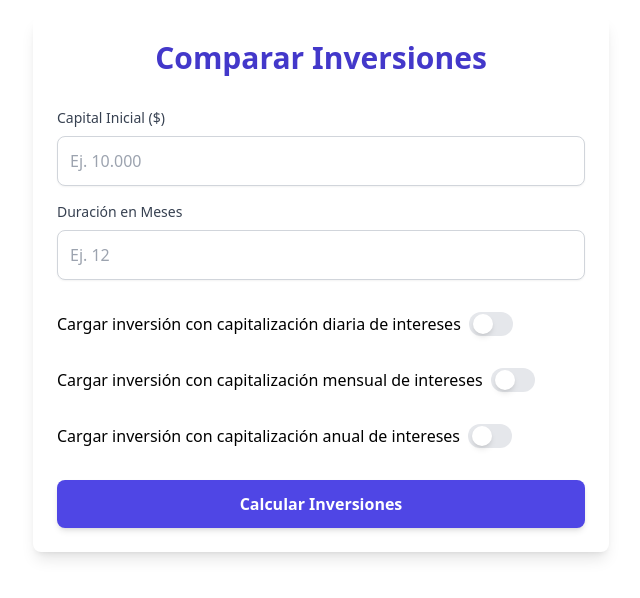
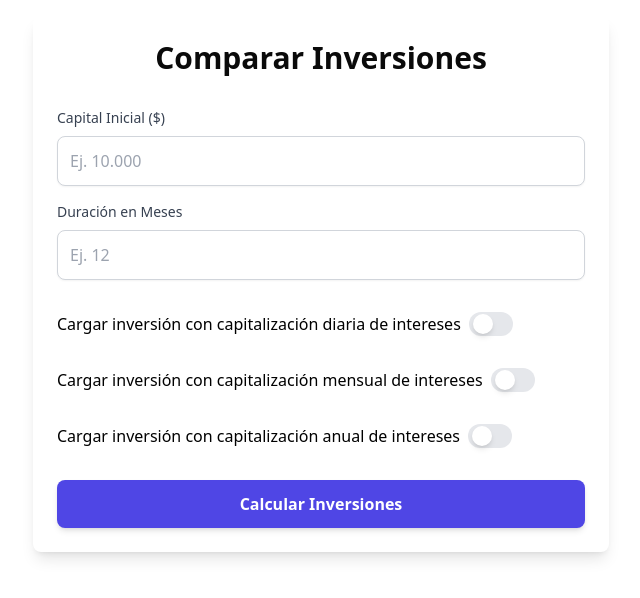
Before and after one commit to mateovalenzuela/front-comparador-de-inversiones, a React (Vite) app: page / in a window 1280 px wide. Shown: the top 598 px of the page, without its empty margins (319-959 px from the left). Built offline with nearby package versions, Linux system fonts and the light colour scheme.

Commit message:
refactor: change title color

```diff
--- a/src/InvestmentForm.jsx
+++ b/src/InvestmentForm.jsx
@@ -119,7 +119,7 @@ const InvestForm = ({ onCalculateMoneyMarket, onCalculateFixedInvest, onCalculat
 
   return (
   <div className="max-w-xl mx-auto p-6 bg-white shadow-lg rounded-lg">
-    <h2 className="text-3xl font-bold text-indigo-700 mb-8 text-center">Comparar Inversiones</h2>
+    <h2 className="text-3xl font-bold text-neutral-950 mb-8 text-center">Comparar Inversiones</h2>
     <form onSubmit={handleSubmit} className="space-y-8">
 
       {/* Inversión Interés Compuesto */}
```
